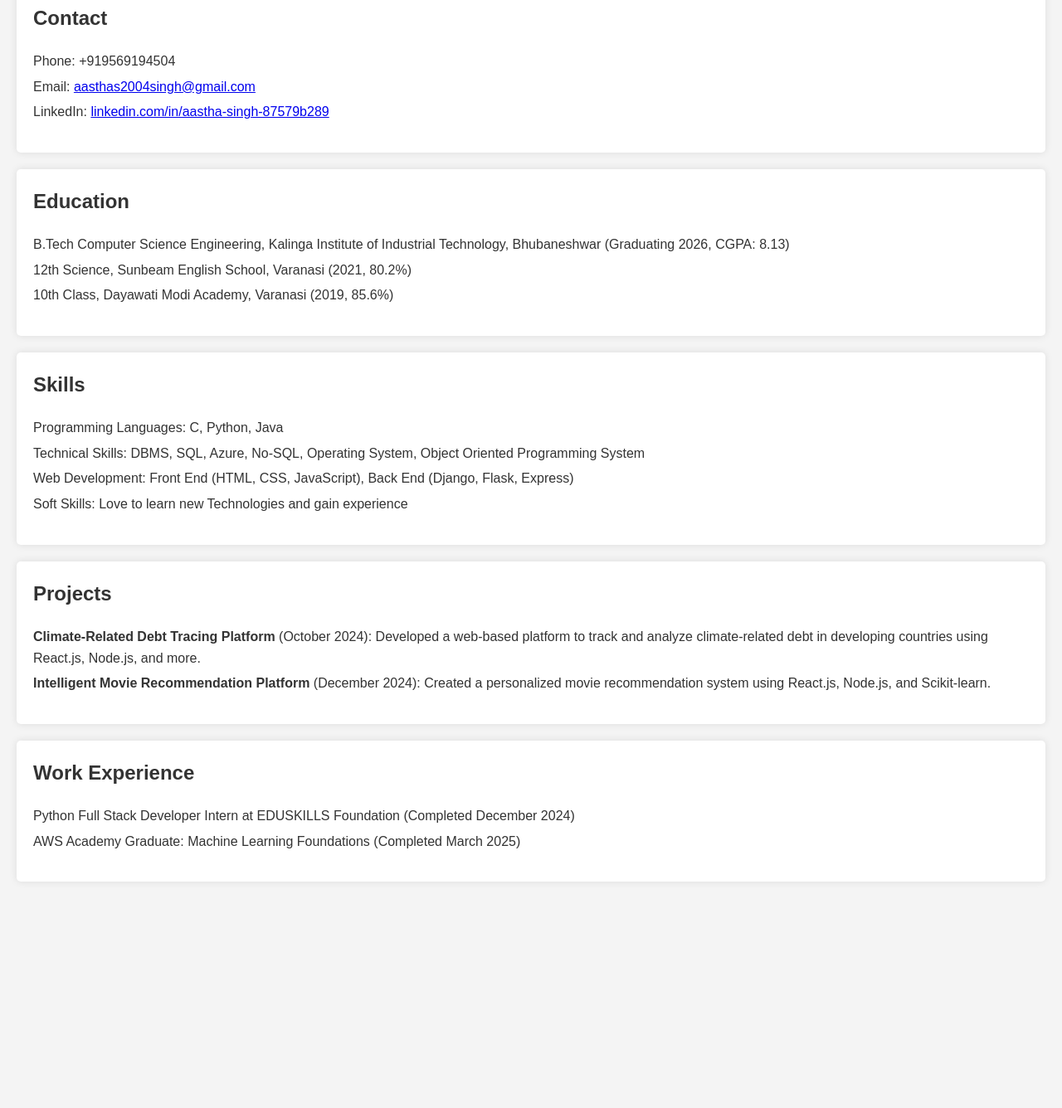
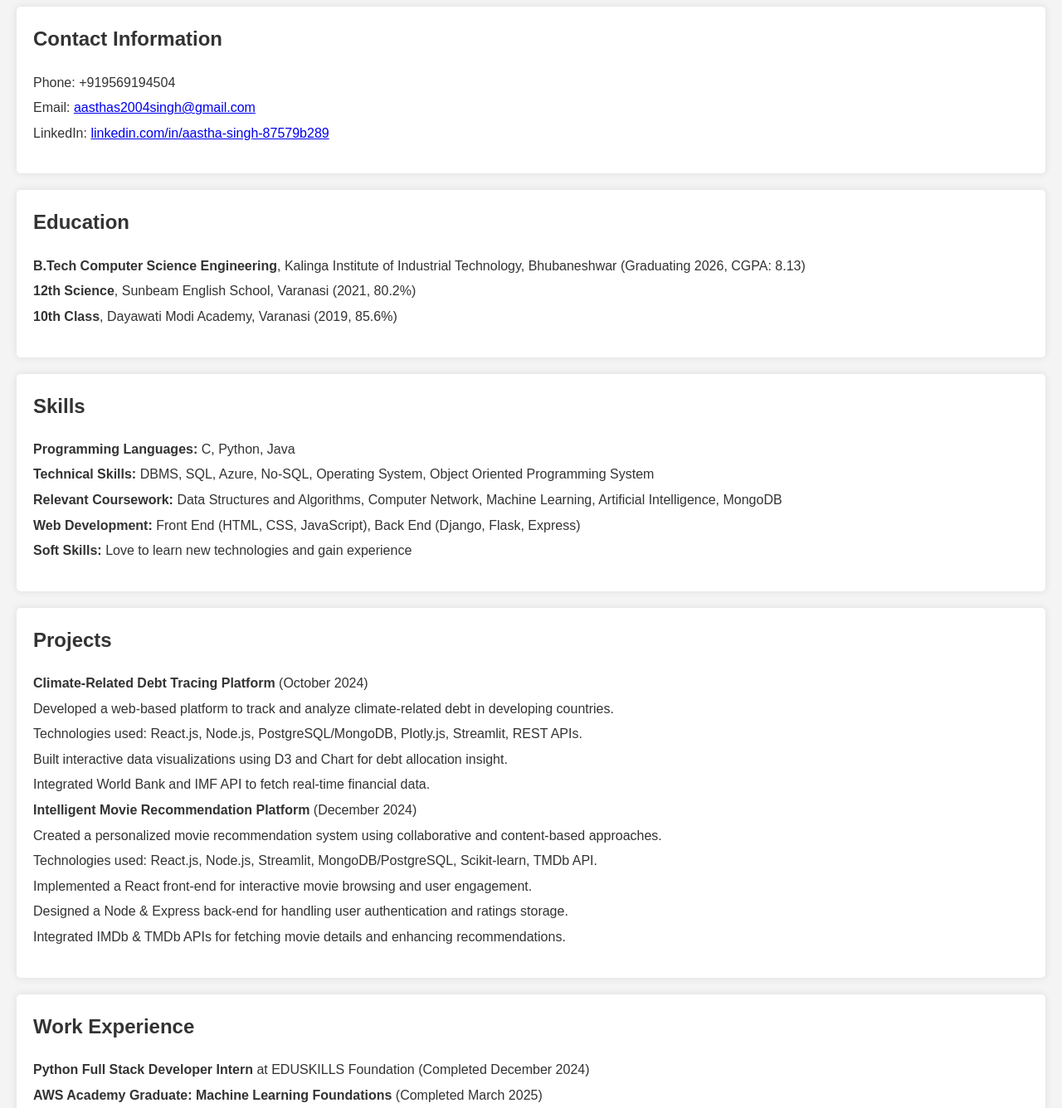
Before and after one commit to Aastha02-jan/Aastha02.github.io, a plain HTML site: page index.html in a window 1280 px wide. Shown: the part 166-1502 px from the top of the page at 83% size. Before the commit the page ends 1249 px from the top, so only its background shows below. Drawn offline with Linux system fonts and the light colour scheme.

Commit message:
index.html

```diff
--- a/index.html
+++ b/index.html
@@ -9,10 +9,10 @@
 <body>
     <header>
         <h1>Aastha Singh</h1>
-        <p>Results-driven Computer Science and Engineering student with self-taught full stack development skills and a passion for creating things that live on the internet.</p>
+        <p>Results-driven Computer Science and Engineering student with self-taught full stack development skills and a passion for creating things that live on the internet, be it websites, applications, or anything in between.</p>
     </header>
     <section id="contact">
-        <h2>Contact</h2>
+        <h2>Contact Information</h2>
         <ul>
             <li>Phone: +919569194504</li>
             <li>Email: <a href="mailto:aasthas2004singh@gmail.com">aasthas2004singh@gmail.com</a></li>
@@ -22,32 +22,48 @@
     <section id="education">
         <h2>Education</h2>
         <ul>
-            <li>B.Tech Computer Science Engineering, Kalinga Institute of Industrial Technology, Bhubaneshwar (Graduating 2026, CGPA: 8.13)</li>
-            <li>12th Science, Sunbeam English School, Varanasi (2021, 80.2%)</li>
-            <li>10th Class, Dayawati Modi Academy, Varanasi (2019, 85.6%)</li>
+            <li><strong>B.Tech Computer Science Engineering</strong>, Kalinga Institute of Industrial Technology, Bhubaneshwar (Graduating 2026, CGPA: 8.13)</li>
+            <li><strong>12th Science</strong>, Sunbeam English School, Varanasi (2021, 80.2%)</li>
+            <li><strong>10th Class</strong>, Dayawati Modi Academy, Varanasi (2019, 85.6%)</li>
         </ul>
     </section>
     <section id="skills">
         <h2>Skills</h2>
         <ul>
-            <li>Programming Languages: C, Python, Java</li>
-            <li>Technical Skills: DBMS, SQL, Azure, No-SQL, Operating System, Object Oriented Programming System</li>
-            <li>Web Development: Front End (HTML, CSS, JavaScript), Back End (Django, Flask, Express)</li>
-            <li>Soft Skills: Love to learn new Technologies and gain experience</li>
+            <li><strong>Programming Languages:</strong> C, Python, Java</li>
+            <li><strong>Technical Skills:</strong> DBMS, SQL, Azure, No-SQL, Operating System, Object Oriented Programming System</li>
+            <li><strong>Relevant Coursework:</strong> Data Structures and Algorithms, Computer Network, Machine Learning, Artificial Intelligence, MongoDB</li>
+            <li><strong>Web Development:</strong> Front End (HTML, CSS, JavaScript), Back End (Django, Flask, Express)</li>
+            <li><strong>Soft Skills:</strong> Love to learn new technologies and gain experience</li>
         </ul>
     </section>
     <section id="projects">
         <h2>Projects</h2>
         <ul>
-            <li><strong>Climate-Related Debt Tracing Platform</strong> (October 2024): Developed a web-based platform to track and analyze climate-related debt in developing countries using React.js, Node.js, and more.</li>
-            <li><strong>Intelligent Movie Recommendation Platform</strong> (December 2024): Created a personalized movie recommendation system using React.js, Node.js, and Scikit-learn.</li>
+            <li><strong>Climate-Related Debt Tracing Platform</strong> (October 2024)
+                <ul>
+                    <li>Developed a web-based platform to track and analyze climate-related debt in developing countries.</li>
+                    <li>Technologies used: React.js, Node.js, PostgreSQL/MongoDB, Plotly.js, Streamlit, REST APIs.</li>
+                    <li>Built interactive data visualizations using D3 and Chart for debt allocation insight.</li>
+                    <li>Integrated World Bank and IMF API to fetch real-time financial data.</li>
+                </ul>
+            </li>
+            <li><strong>Intelligent Movie Recommendation Platform</strong> (December 2024)
+                <ul>
+                    <li>Created a personalized movie recommendation system using collaborative and content-based approaches.</li>
+                    <li>Technologies used: React.js, Node.js, Streamlit, MongoDB/PostgreSQL, Scikit-learn, TMDb API.</li>
+                    <li>Implemented a React front-end for interactive movie browsing and user engagement.</li>
+                    <li>Designed a Node & Express back-end for handling user authentication and ratings storage.</li>
+                    <li>Integrated IMDb & TMDb APIs for fetching movie details and enhancing recommendations.</li>
+                </ul>
+            </li>
         </ul>
     </section>
     <section id="work-experience">
         <h2>Work Experience</h2>
         <ul>
-            <li>Python Full Stack Developer Intern at EDUSKILLS Foundation (Completed December 2024)</li>
-            <li>AWS Academy Graduate: Machine Learning Foundations (Completed March 2025)</li>
+            <li><strong>Python Full Stack Developer Intern</strong> at EDUSKILLS Foundation (Completed December 2024)</li>
+            <li><strong>AWS Academy Graduate: Machine Learning Foundations</strong> (Completed March 2025)</li>
         </ul>
     </section>
 </body>
```
